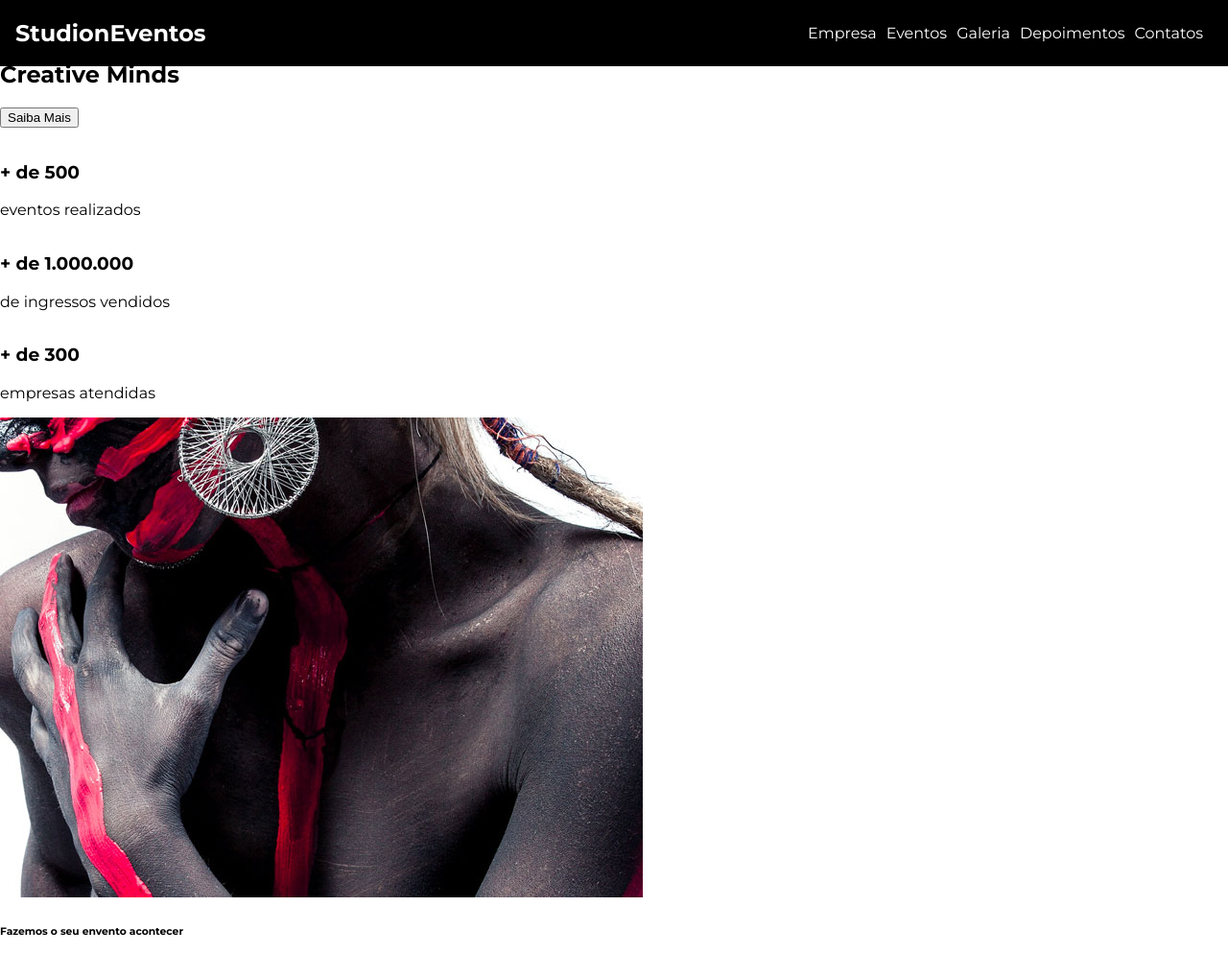
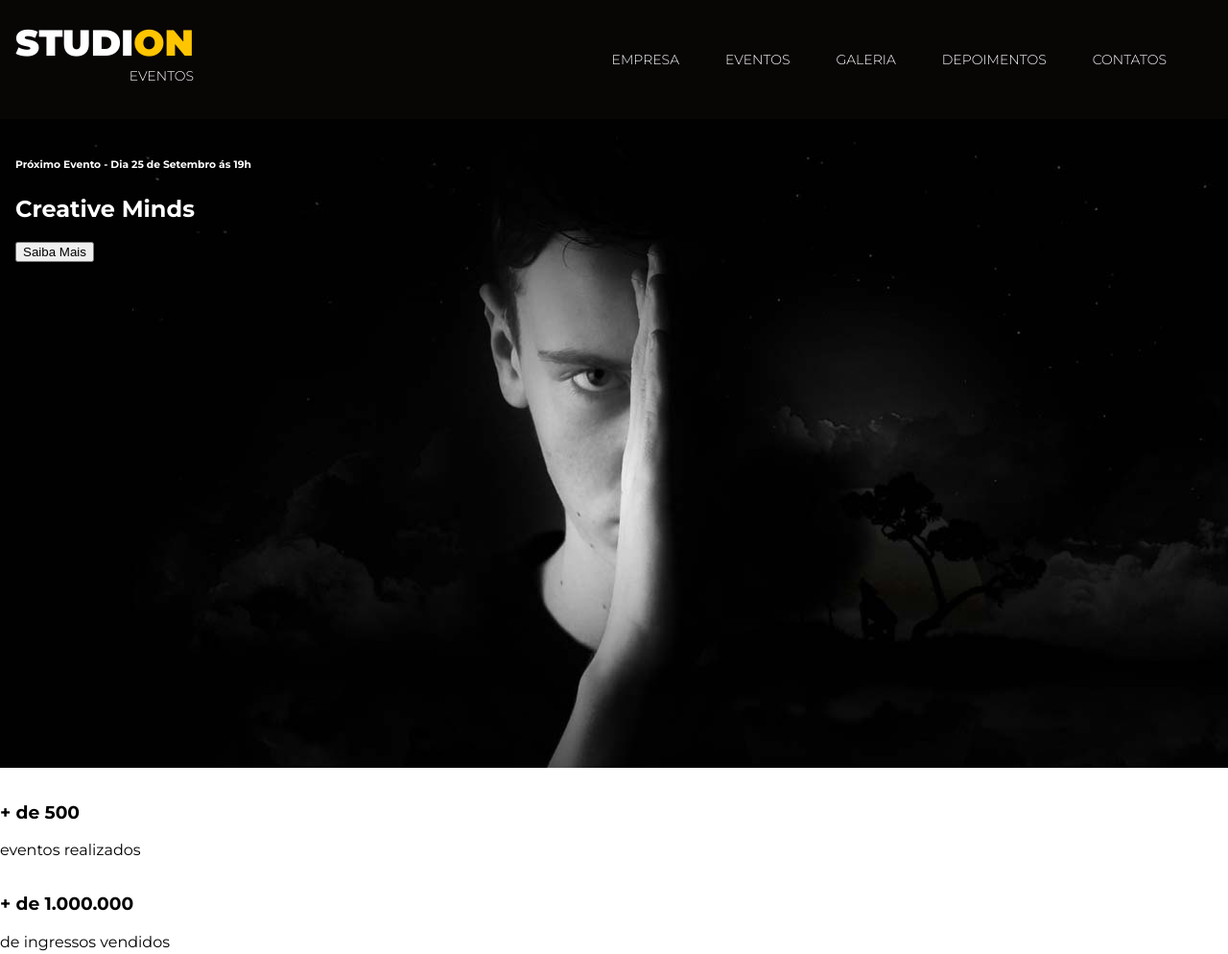
Before and after one commit to nayduarte/_studion, a website: page src/index.html in a window 1280 px wide. Shown: the top 994 px of the page at 96% size. Drawn offline with Linux system fonts and the light colour scheme.

Commit message:
feat(css): Navigation bar added

```diff
--- a/src/index.html
+++ b/src/index.html
@@ -11,7 +11,10 @@
 
     <body>
         <nav class="navbar">
-            <h1>Studi<span>on</span><span>Eventos</span></h1>
+            <h1 class="logo-studion">
+                Studi<span class="copy--primary">on</span>
+                <span class="logo-studion__subtitle">Eventos</span>
+            </h1>
             <ul class="navbar__links">
                 <li>
                     <a href="#empresa">
--- a/src/style.css
+++ b/src/style.css
@@ -1,4 +1,4 @@
-@import url('https://fonts.googleapis.com/css2?family=Montserrat:wght@400;700&display=swap');
+@import url('https://fonts.googleapis.com/css2?family=Montserrat:wght@300;400;700;900&display=swap');
 
 * {
     box-sizing: border-box;
@@ -7,21 +7,19 @@
 :root {
     font-family: 'Montserrat', sans-serif;
     font-size: 16px;
+    --color-primary: #ffc500;
+    --default-padding: 1rem;
 }
 
 body {
     margin: 0;
+    padding-top: 7.75rem;
 }
 
 ul {
     display: flex;
     list-style: none;
     padding-left: 0;
-}
-
-li {
-    margin-right: 0.625rem;
-    /*Calcular unidade de rem = 10/16*/
 }
 
 .navbar {
@@ -31,17 +29,56 @@ li {
     align-items: center;
     top: 0;
     left: 0;
+    height: 7.75rem;
     width: 100vw;
     padding: 0 1rem;
     color: #fff;
-    background: #000;
+    background: rgb(8, 5, 5);
 }
 
 .navbar__links {
     justify-self: end;
 }
 
+.navbar__links li {
+    font-size: .875rem;
+    margin-right: 3rem;
+    text-transform: uppercase;
+    /*Calcular unidade de rem = Unidade/16*/
+}
+
 .navbar__links a {
+    font-weight: 300;
     color: #fff;
     text-decoration: none;
 }
+
+.navbar__links a:hover {
+    color: var(--color-primary);
+}
+
+.logo-studion {
+    font-size: 2.375rem;
+    font-weight: 900;
+    line-height: 1ch; /*Relativa ao tamanho da altura do glifo 0 da fonte*/
+    text-transform: uppercase;
+    text-align: right;
+}
+
+.logo-studion__subtitle {
+    font-size: .875rem;
+    font-weight: 300;
+}
+
+.copy--primary {
+    color: var(--color-primary);
+}
+
+
+#slider {
+    height: calc(100vh - 7.75rem);
+    padding: var(--default-padding);
+    background-color: #000;
+    background-image: url('./images/banner.jpg');
+    color: #fff;
+}
```
